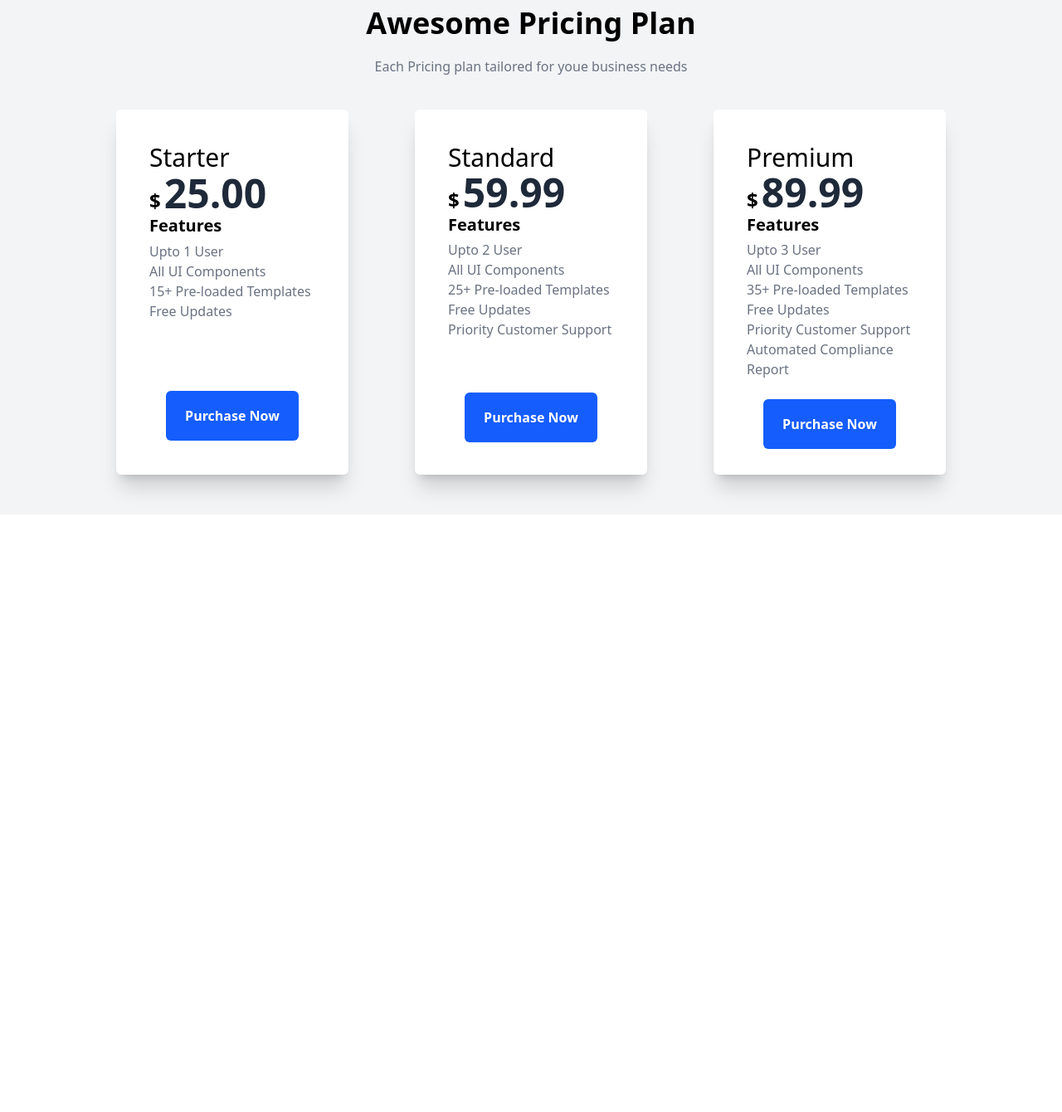
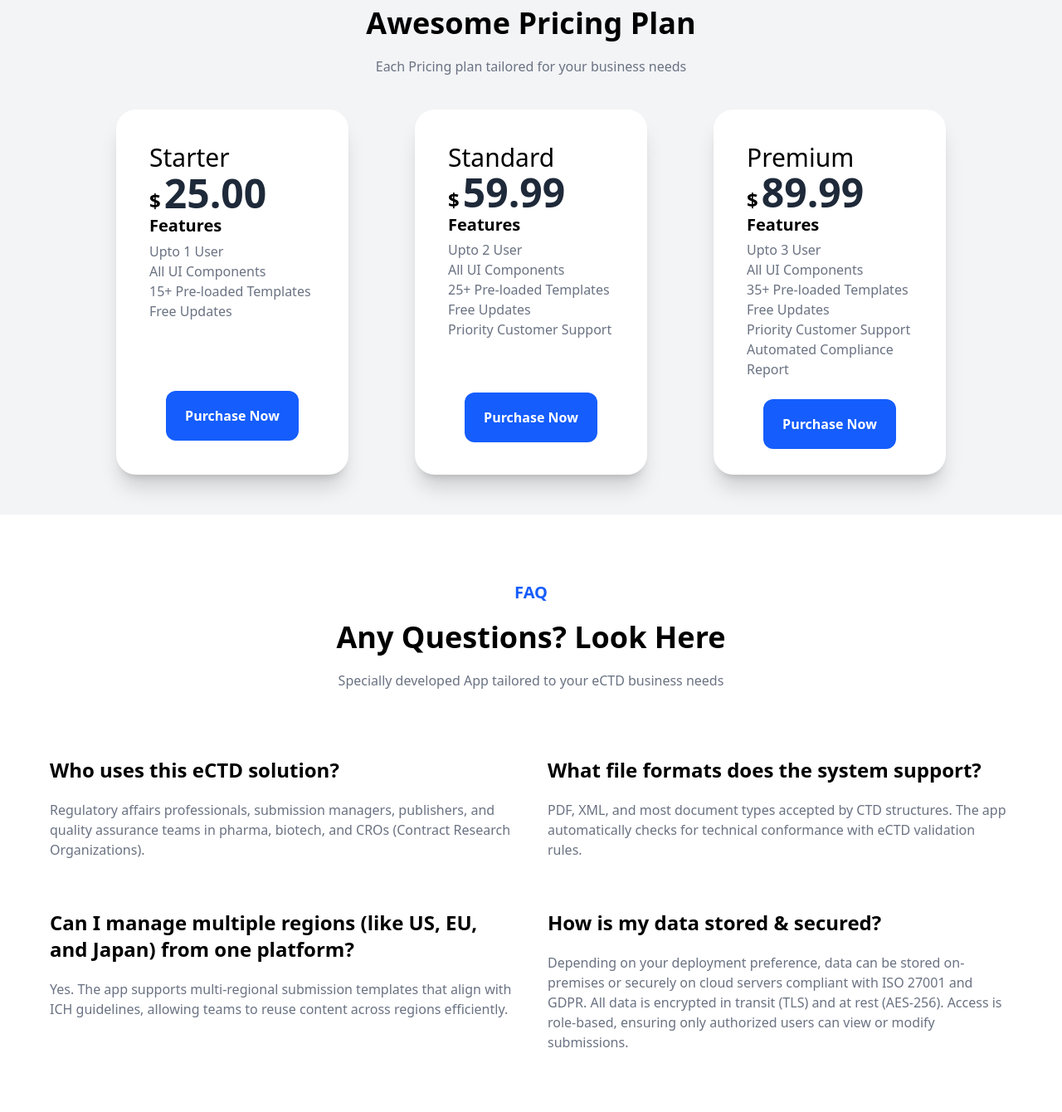
Before and after one commit to zidanredha2/TailwindCSS-Project, a website: page index.html in a window 1280 px wide. Shown: the part 2900-4240 px from the top of the page at 83% size. Before the commit the page ends 3520 px from the top, so only its background shows below. Drawn offline with Linux system fonts and the light colour scheme.

Commit message:
designed FAQ section

```diff
--- a/index.html
+++ b/index.html
@@ -98,7 +98,7 @@
             <h1 class="font-bold text-5xl text-white text-center">What Are You Looking For?</h1>
             <h2 class="font-semibold text-4xl text-white text-center">Get Started Now</h2>
             <p class="text-white m-5 text-center">There are many approaches to managing regulatory submissions, but most struggle with inefficiencies and compliance risks. Our eCTD solution eliminates these challenges by offering a structured, validated, and globally compliant platform for seamless submission preparation, publishing, and lifecycle management.</p>
-            <button class="bg-green-300 w-1/2 h-15 w-50 text-white font-semibold mt-5 mx-auto font-sans hover:cursor-pointer hover:bg-gray-200 transition rounded-md">Start Using Dyaz RIMS</button>
+            <button class="bg-green-400 w-1/2 h-15 w-50 text-white font-semibold mt-5 mx-auto font-sans hover:cursor-pointer hover:bg-gray-200 transition rounded-xl">Start Using Dyaz RIMS</button>
         </div>
     </section>
     <!--Pricing Plan Section-->
@@ -106,11 +106,11 @@
         <div>
             <p class="text-blue-600 text-center font-bold text-xl pt-10">Pricing Table</p>
             <h1 class="text-center font-bold text-4xl m-5">Awesome Pricing Plan</h1>
-            <p class="text-center text-gray-500">Each Pricing plan tailored for youe business needs</p>
+            <p class="text-center text-gray-500">Each Pricing plan tailored for your business needs</p>
         </div>
         <!--Pricing Cards-->
         <div class="flex justify-center items-center mx-auto0">
-            <div class="grid m-10 bg-white h-110 w-70 p-10 rounded-md shadow-xl/15 hover:shadow-xl/35 transition">
+            <div class="grid m-10 bg-white h-110 w-70 p-10 rounded-3xl shadow-xl/15 hover:shadow-xl/35 transition">
                 <h1 class="text-3xl">Starter</h1>
                 <span class="flex items-baseline">
                     <p class="font-semibold text-2xl text-BLACK mr-1">$</p>
@@ -118,9 +118,9 @@
                 </span>
                 <h2 class="font-semibold text-xl">Features</h2>
                 <p class="py-1 text-gray-500">Upto 1 User <br>All UI Components <br>15+ Pre-loaded Templates <br>Free Updates</p>
-                <button class="bg-blue-600 w-1/2 h-15 w-40 text-white font-semibold mt-20 mx-auto font-sans hover:cursor-pointer hover:bg-green-300 transition rounded-md">Purchase Now</button>
+                <button class="bg-blue-600 w-1/2 h-15 w-40 text-white font-semibold mt-20 mx-auto font-sans hover:cursor-pointer hover:bg-green-300 transition rounded-xl">Purchase Now</button>
             </div>
-            <div class="grid m-10 bg-white h-110 w-70 p-10 rounded-md shadow-xl/15 hover:shadow-xl/35 transition">
+            <div class="grid m-10 bg-white h-110 w-70 p-10 rounded-3xl shadow-xl/15 hover:shadow-xl/35 transition">
                 <h1 class="text-3xl">Standard</h1>
                 <span class="flex items-baseline">
                     <p class="font-semibold text-2xl text-BLACK mr-1">$</p>
@@ -128,9 +128,9 @@
                 </span>
                 <h2 class="font-semibold text-xl">Features</h2>
                 <p class="py-1 text-gray-500">Upto 2 User <br>All UI Components <br>25+ Pre-loaded Templates <br>Free Updates <br>Priority Customer Support</p>
-                <button class="bg-blue-600 w-1/2 h-15 w-40 text-white font-semibold mt-15 mx-auto font-sans hover:cursor-pointer hover:bg-green-300 transition rounded-md">Purchase Now</button>
+                <button class="bg-blue-600 w-1/2 h-15 w-40 text-white font-semibold mt-15 mx-auto font-sans hover:cursor-pointer hover:bg-green-300 transition rounded-xl">Purchase Now</button>
             </div>
-            <div class="grid m-10 bg-white h-110 w-70 p-10 rounded-md shadow-xl/15 hover:shadow-xl/35 transition">
+            <div class="grid m-10 bg-white h-110 w-70 p-10 rounded-3xl shadow-xl/15 hover:shadow-xl/35 transition">
                 <h1 class="text-3xl">Premium</h1>
                 <span class="flex items-baseline">
                     <p class="font-semibold text-2xl text-BLACK mr-1">$</p>
@@ -138,7 +138,34 @@
                 </span>
                 <h2 class="font-semibold text-xl">Features</h2>
                 <p class="py-1 text-gray-500">Upto 3 User <br>All UI Components <br>35+ Pre-loaded Templates <br>Free Updates <br>Priority Customer Support <br>Automated Compliance Report</p>
-                <button class="bg-blue-600 mb-6 w-1/2 h-15 w-40 text-white font-semibold mt-5 mx-auto font-sans hover:cursor-pointer hover:bg-green-300 transition rounded-md">Purchase Now</button>
+                <button class="bg-blue-600 mb-6 w-1/2 h-15 w-40 text-white font-semibold mt-5 mx-auto font-sans hover:cursor-pointer hover:bg-green-300 transition rounded-xl">Purchase Now</button>
+            </div>
+        </div>
+    </section>
+    <!--FAQ Section-->
+    <section class="bg-white h-160 mt-20">
+        <div>
+            <p class="text-blue-600 text-center font-bold text-xl">FAQ</p>
+            <h1 class="text-center font-bold text-4xl m-5">Any Questions? Look Here</h1>
+            <p class="text-center text-gray-500">Specially developed App tailored to your eCTD business needs</p>
+        </div>
+        <!--FAQ Cards-->
+        <div class="grid grid-cols-2 m-10">
+            <div class="m-5">
+                <h1 class="text-2xl font-bold mt-5">Who uses this eCTD solution?</h1>
+                <p class="text-gray-500 mt-5">Regulatory affairs professionals, submission managers, publishers, and quality assurance teams in pharma, biotech, and CROs (Contract Research Organizations).</p>
+            </div>
+            <div class="m-5">
+                <h1 class="text-2xl font-bold mt-5">What file formats does the system support?</h1>
+                <p class="text-gray-500 mt-5">PDF, XML, and most document types accepted by CTD structures. The app automatically checks for technical conformance with eCTD validation rules.</p>
+            </div>
+            <div class="m-5">
+                <h1 class="text-2xl font-bold mt-5">Can I manage multiple regions (like US, EU, and Japan) from one platform?</h1>
+                <p class="text-gray-500 mt-5">Yes. The app supports multi-regional submission templates that align with ICH guidelines, allowing teams to reuse content across regions efficiently.</p>
+            </div>
+            <div class="m-5">
+                <h1 class="text-2xl font-bold mt-5">How is my data stored & secured?</h1>
+                <p class="text-gray-500 mt-5">Depending on your deployment preference, data can be stored on-premises or securely on cloud servers compliant with ISO 27001 and GDPR. All data is encrypted in transit (TLS) and at rest (AES-256). Access is role-based, ensuring only authorized users can view or modify submissions.</p>
             </div>
         </div>
     </section>
```
Also changed, not shown: src/output.css.
